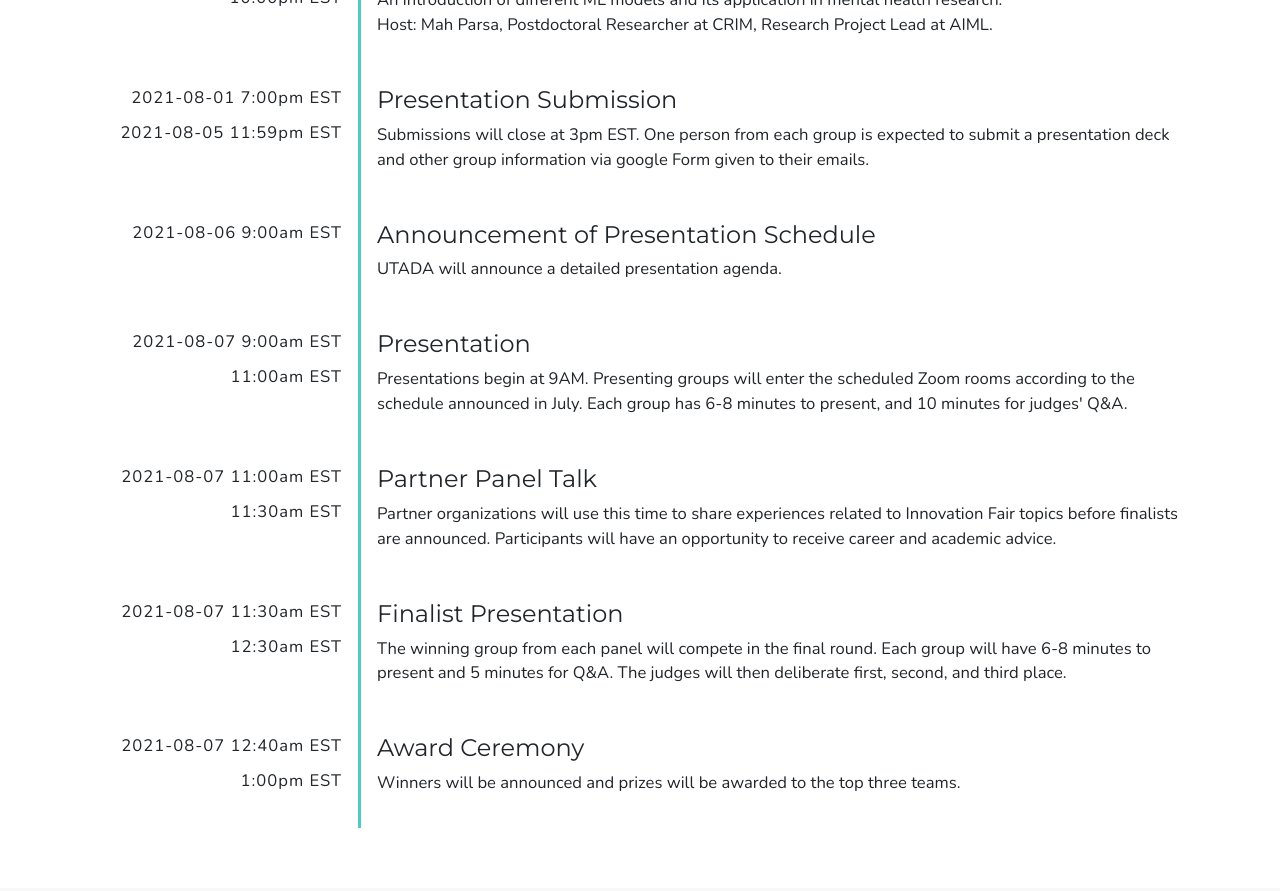
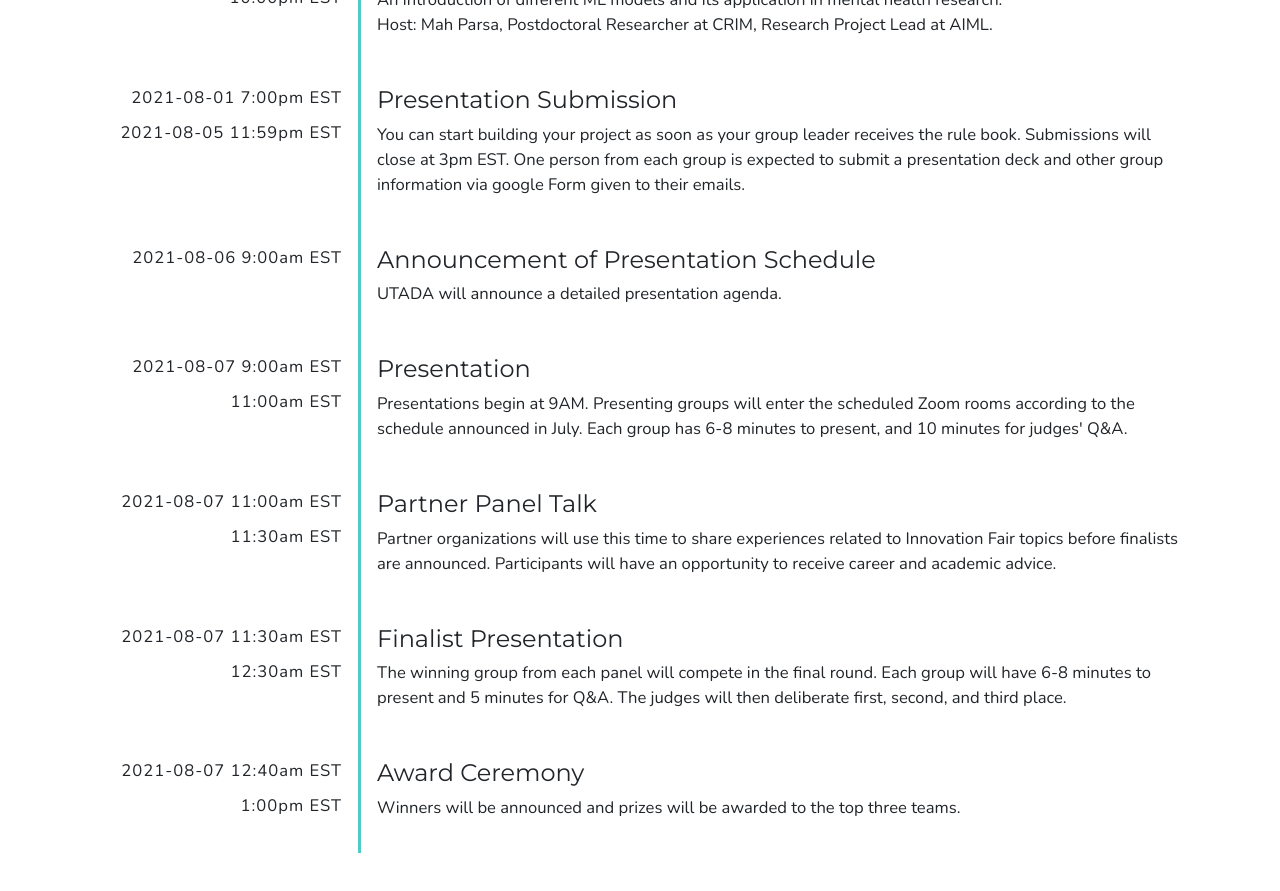
Before and after one commit to UT-Application-Development-Association/Innovation-Fair-2021, a React (Create React App) app: page / in a window 1280 px wide. Shown: the part 2020-2911 px from the top of the page. Built offline with nearby package versions, Linux system fonts and the light colour scheme; a web font is replaced by a local one.

Commit message:
edited timeline

```diff
--- a/src/components/Timeline.js
+++ b/src/components/Timeline.js
@@ -15,7 +15,7 @@ export default function Timeline(props) {
             <TimelineItem from="2021-07-28 9:00pm" to="10:00pm" title="Workshop: ML Application in Neurodegenerative Disease" description="An introduction of different ML models and its application in mental health research. <br/> Host: Mah Parsa, Postdoctoral Researcher at CRIM, Research Project Lead at AIML. " />
 
             {/* <TimelineItem from="2021-07-24" to="2021-07-31" title="Workshop/Panel Talk" description="Industry representatives give workshops on relevant topics which will be followed by a Q&A session." /> */}
-            <TimelineItem from="2021-08-01 7:00pm" to="2021-08-05 11:59pm" title="Presentation Submission" description="Submissions will close at 3pm EST. One person from each group is expected to submit a presentation deck and other group information via google Form given to their emails." />
+            <TimelineItem from="2021-08-01 7:00pm" to="2021-08-05 11:59pm" title="Presentation Submission" description="You can start building your project as soon as your group leader receives the rule book. Submissions will close at 3pm EST. One person from each group is expected to submit a presentation deck and other group information via google Form given to their emails." />
             <TimelineItem from="2021-08-06 9:00am" title="Announcement of Presentation Schedule" description="UTADA will announce a detailed presentation agenda." />
             <TimelineItem from="2021-08-07 9:00am" to="11:00am" title="Presentation" description="Presentations begin at 9AM. Presenting groups will enter the scheduled Zoom rooms according to the schedule announced in July. Each group has 6-8 minutes to present, and 10 minutes for judges' Q&A." />
             <TimelineItem from="2021-08-07 11:00am" to="11:30am" title="Partner Panel Talk" description="Partner organizations will use this time to share experiences related to Innovation Fair topics before finalists are announced. Participants will have an opportunity to receive career and academic advice." />
```
